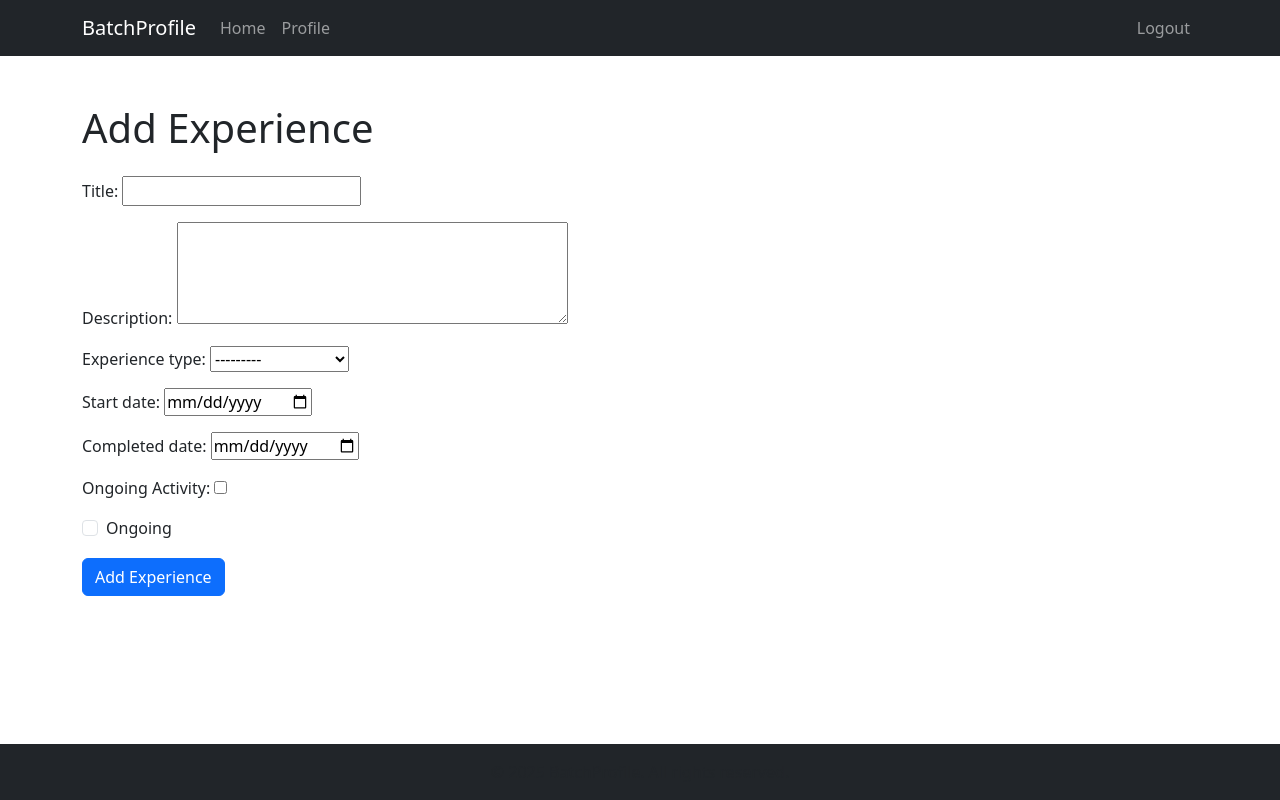
After one commit to NamanDudhoria/batchprofile, a Django app: page /profiles/add-activity/ in a window 1280 px wide. The commit adds this page. Run offline with Django 5.2, Linux system fonts and the light colour scheme; the visitor is signed in with stand-in values (Sample User, id 1).

Commit message:
semi-final

```diff
--- a/accounts/admin.py
+++ b/accounts/admin.py
@@ -14,6 +14,12 @@ class ActivityAdmin(admin.ModelAdmin):
     search_fields = ('title', 'description', 'user__username')
     date_hierarchy = 'completed_date'
 
+class ActivityAdmin(admin.ModelAdmin):
+    list_display = ('title', 'user', 'experience_type', 'start_date', 'completed_date')
+    list_filter = ('experience_type', 'completed_date')
+    search_fields = ('title', 'description', 'user__username')
+    date_hierarchy = 'completed_date'
+
 admin.site.register(CustomUser, UserAdmin)
 admin.site.register(Domain)
 admin.site.register(Project, ProjectAdmin)
--- a/accounts/forms.py
+++ b/accounts/forms.py
@@ -130,20 +130,29 @@ class ProjectForm(forms.ModelForm):
         return completed_date
 
 class ActivityForm(forms.ModelForm):
+    ongoing = forms.BooleanField(required=False, label="Ongoing Activity")
     class Meta:
         model = Activity
-        fields = ['title', 'description', 'activity_type', 'completed_date']
+        fields = ['title', 'description', 'experience_type', 'start_date', 'completed_date']
         widgets = {
             'description': forms.Textarea(attrs={'rows': 4}),
+            'start_date': forms.DateInput(attrs={'type': 'date'}),
             'completed_date': forms.DateInput(attrs={'type': 'date'}),
-            'activity_type': forms.Select(attrs={'class': 'form-select'}),
+            'experience_type': forms.Select(choices=Activity.EXPERIENCE_TYPE_CHOICES),
         }
 
-    def clean_completed_date(self):
-        completed_date = self.cleaned_data.get('completed_date')
+    def clean(self):
+        cleaned_data = super().clean()
+        ongoing = cleaned_data.get('ongoing')
+        completed_date = cleaned_data.get('completed_date')
+
+        if not ongoing and not completed_date:
+            raise ValidationError("Please provide a completed date or mark the activity as ongoing.")
+
         if completed_date and completed_date > forms.fields.datetime.date.today():
-            raise ValidationError("Completion date cannot be in the future")
-        return completed_date
+            raise ValidationError("Completion date cannot be in the future.")
+
+        return cleaned_data
 
     def clean_title(self):
         title = self.cleaned_data.get('title')
--- a/accounts/models.py
+++ b/accounts/models.py
@@ -97,31 +97,21 @@ class Project(models.Model):
             raise ValidationError({'completed_date': 'Completion date cannot be in the future.'})
 
 class Activity(models.Model):
-    ACTIVITY_TYPES = [
-        ('project', 'Project Submission'),
-        ('certification', 'Certification'),
-        ('competition', 'Competition'),
-        ('research', 'Research Paper'),
+    EXPERIENCE_TYPE_CHOICES = [
         ('internship', 'Internship'),
+        ('volunteer', 'Volunteer Work'),
+        ('research', 'Research'),
+        ('course', 'Course'),
+        ('project', 'Project'),
+        ('other', 'Other'),
     ]
 
+    title = models.CharField(max_length=255)
+    description = models.TextField()
+    experience_type = models.CharField(max_length=50, choices=EXPERIENCE_TYPE_CHOICES)
+    start_date = models.DateField()
+    completed_date = models.DateField(null=True, blank=True)
     user = models.ForeignKey(CustomUser, on_delete=models.CASCADE, related_name='activities')
-    title = models.CharField(max_length=200)
-    description = models.TextField(max_length=1000)
-    activity_type = models.CharField(max_length=20, choices=ACTIVITY_TYPES)
-    points = models.PositiveIntegerField(default=0)
-    created_date = models.DateTimeField(auto_now_add=True)
-    completed_date = models.DateField(default=timezone.now)
-    verification_status = models.BooleanField(default=False)
-
-    class Meta:
-        verbose_name_plural = 'Activities'
-        ordering = ['-completed_date', '-created_date']
 
     def __str__(self):
-        return f"{self.title} ({self.get_activity_type_display()})"
-
-    def clean(self):
-        super().clean()
-        if self.completed_date and self.completed_date > timezone.now().date():
-            raise ValidationError({'completed_date': 'Completion date cannot be in the future.'})
+        return self.title
--- /dev/null
+++ b/profiles/templates/profiles/add_activity.html
@@ -0,0 +1,19 @@
+{% extends 'base.html' %}
+{% load static %}
+
+{% block title %}Add Experience{% endblock %}
+
+{% block content %}
+<div class="container mt-5">
+    <h1 class="mb-4">Add Experience</h1>
+    <form method="post" enctype="multipart/form-data">
+        {% csrf_token %}
+        {{ form.as_p }}
+        <div class="form-check">
+            <input type="checkbox" class="form-check-input" id="ongoing" name="ongoing" {% if form.ongoing.value %}checked{% endif %}>
+            <label class="form-check-label" for="ongoing">Ongoing </label>
+        </div>
+        <button type="submit" class="btn btn-primary mt-3">Add Experience</button>
+    </form>
+</div>
+{% endblock %}
--- a/templates/navbar.html
+++ b/templates/navbar.html
@@ -18,7 +18,10 @@
             <ul class="navbar-nav">
                 {% if user.is_authenticated %}
                 <li class="nav-item">
-                    <a class="nav-link" href="{% url 'accounts:logout' %}">Logout</a>
+                    <form method="post" action="{% url 'accounts:logout' %}" class="d-inline">
+                        {% csrf_token %}
+                        <button type="submit" class="nav-link btn btn-link">Logout</button>
+                    </form>
                 </li>
                 {% else %}
                 <li class="nav-item">
```
Also changed, not shown: batchprofile/settings.py (+13 -39 lines), home/templates/home/hire_from_us.html (+17 -10 lines), profiles/templates/profiles/profile.html (+11 -3 lines), templates/home/hire_from_us.html (+17 -10 lines), accounts/migrations/0001_initial.py.
